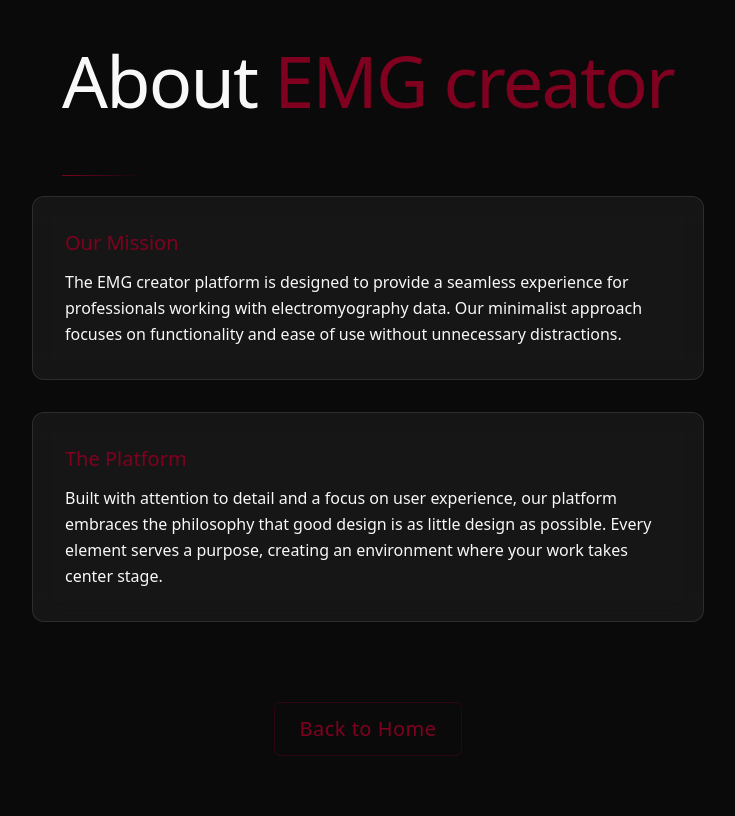
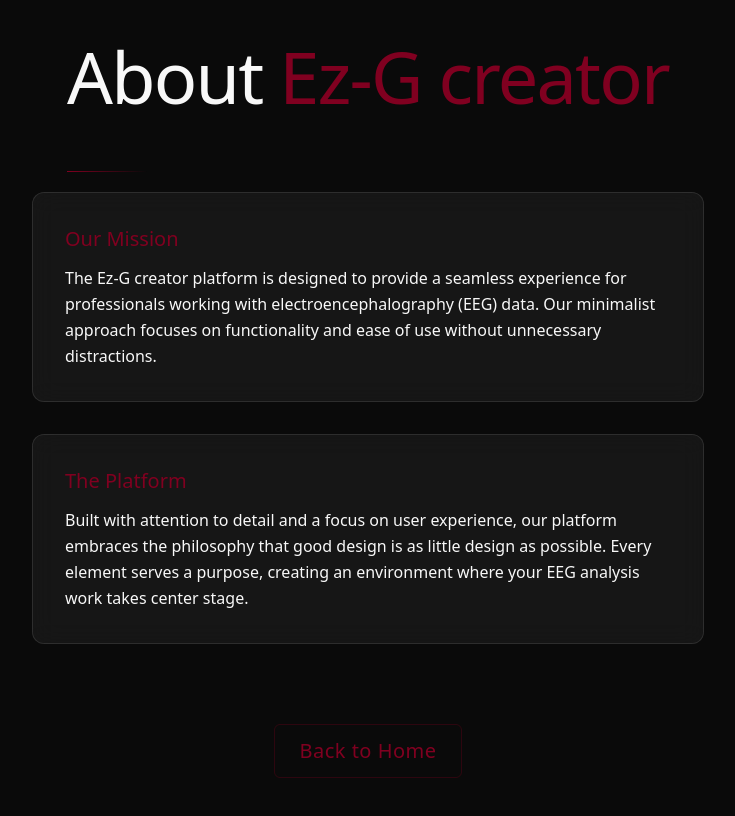
Before and after one commit to PeterAlpajaro/EEG_Model_Generator, a React (Vite) app: page /about in a window 1280 px wide. Shown: the whole page, without its empty margins (272-1007 px from the left). Built offline with nearby package versions, Linux system fonts and the light colour scheme.

Commit message:
Update About page content
Update the About page to reflect Ez-G and EEG.

```diff
--- a/src/pages/About.tsx
+++ b/src/pages/About.tsx
@@ -10,7 +10,7 @@ const About = () => {
         <div className="relative">
           <h1 className="page-title">
             <span className="font-extralight">About </span>
-            <span className="text-maroon">EMG creator</span>
+            <span className="text-maroon">Ez-G creator</span>
           </h1>
 
           {/* Subtle decoration element */}
@@ -21,8 +21,8 @@ const About = () => {
           <div className="glass p-8 opacity-0 animate-fade-in-up" style={{ animationDelay: '400ms' }}>
             <h2 className="text-xl text-maroon mb-3 font-light">Our Mission</h2>
             <p className="font-light leading-relaxed">
-              The EMG creator platform is designed to provide a seamless experience for professionals
-              working with electromyography data. Our minimalist approach focuses on functionality
+              The Ez-G creator platform is designed to provide a seamless experience for professionals
+              working with electroencephalography (EEG) data. Our minimalist approach focuses on functionality
               and ease of use without unnecessary distractions.
             </p>
           </div>
@@ -32,7 +32,7 @@ const About = () => {
             <p className="font-light leading-relaxed">
               Built with attention to detail and a focus on user experience, our platform embraces
               the philosophy that good design is as little design as possible. Every element serves a purpose,
-              creating an environment where your work takes center stage.
+              creating an environment where your EEG analysis work takes center stage.
             </p>
           </div>
         </div>
```
